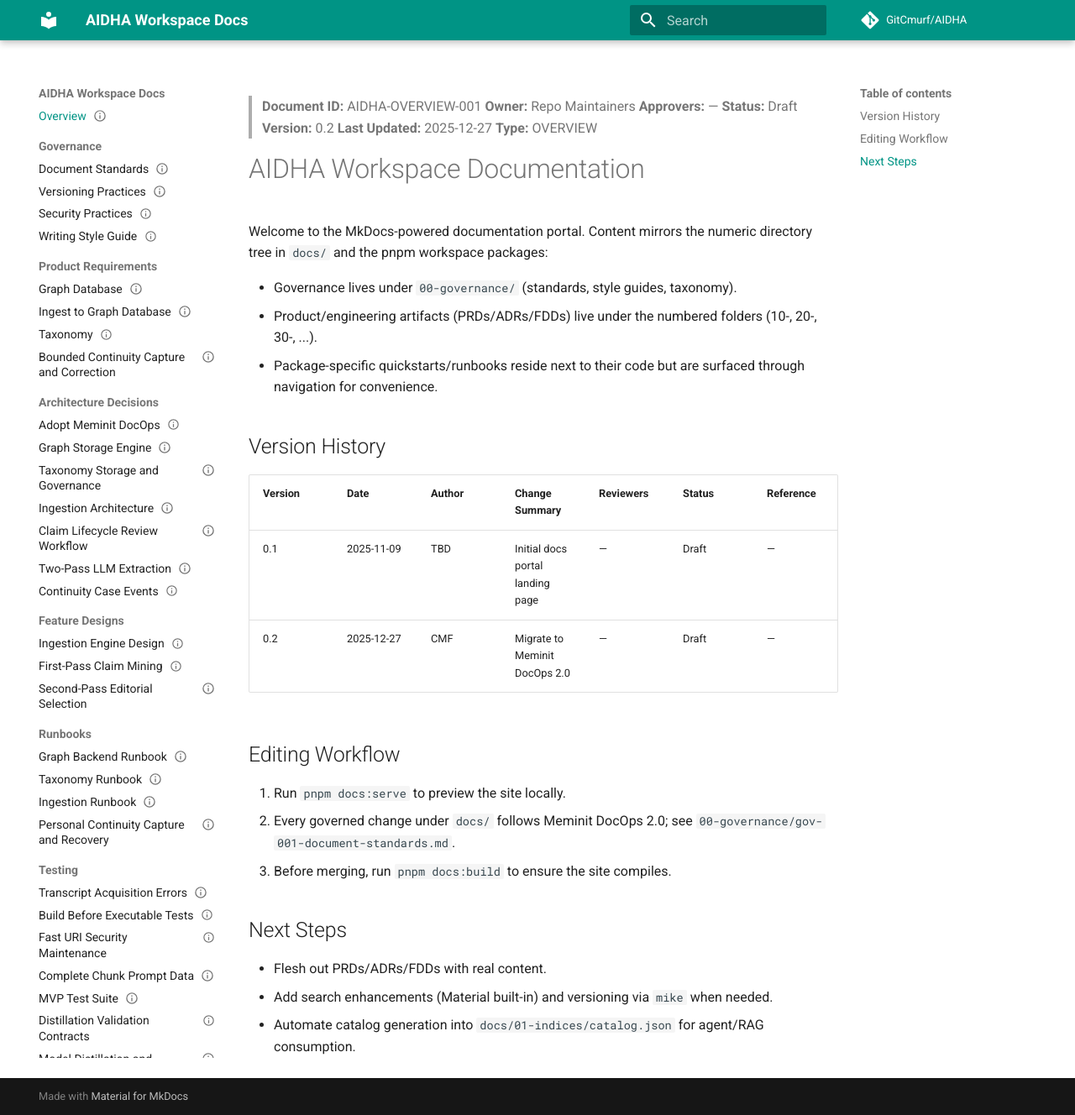
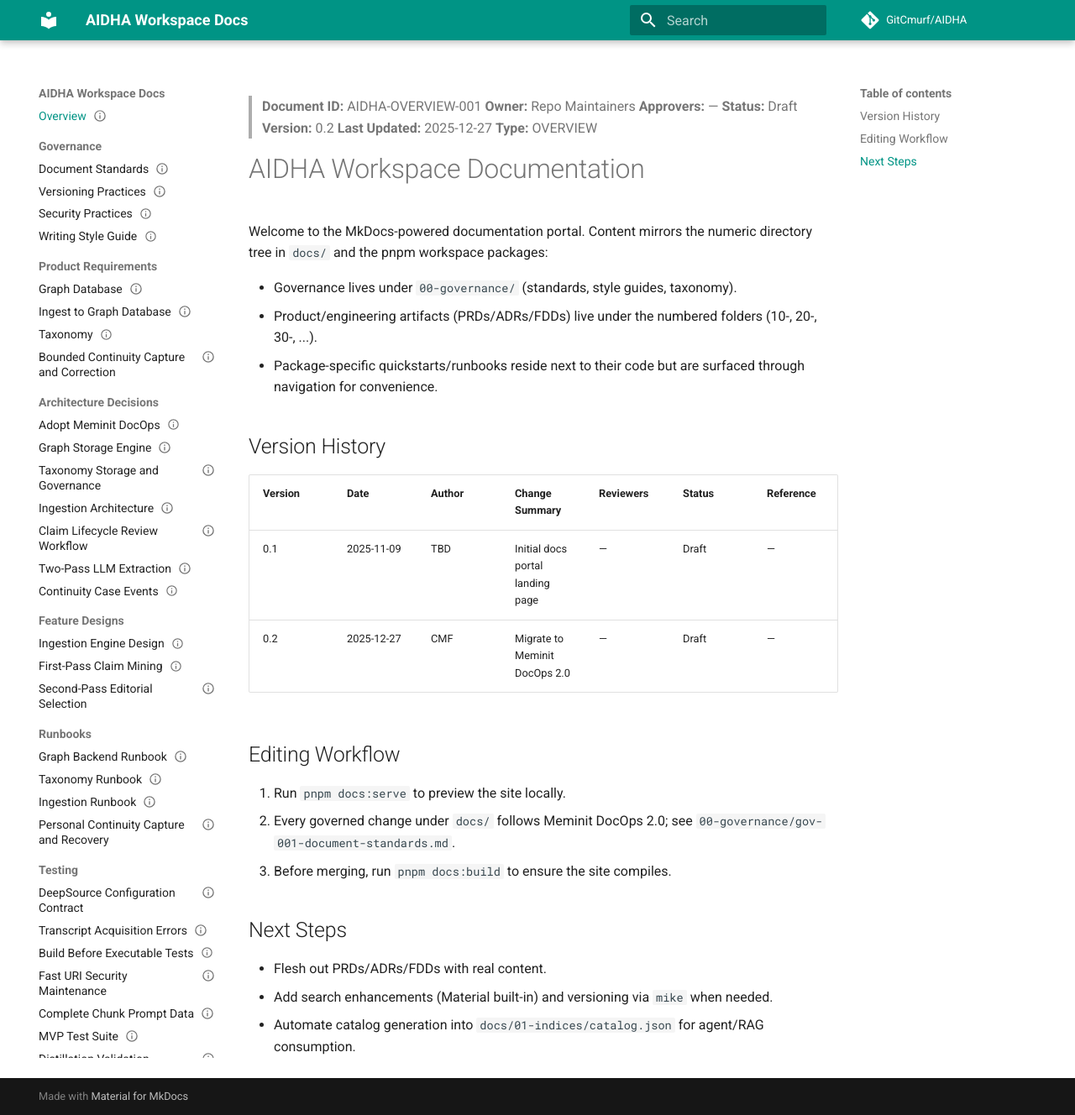
Before and after one commit to GitCmurf/AIDHA, an MkDocs documentation site: the page built from docs/index.md, in a window 1280 px wide and 1328 px high. Shown: the whole window at 84% size. Built offline with MkDocs 1.6.1 and Material for MkDocs 9.7.7, drawn with Linux system fonts in a browser that asks for light colours; comment, search, counter and statistics services are not loaded; the version menu is left out.

Commit message:
docs: expose the analyser contract in site navigation

```diff
--- a/mkdocs.yml
+++ b/mkdocs.yml
@@ -33,6 +33,7 @@ nav:
       - Ingestion Runbook: 50-runbooks/runbook-003-youtube-ingestion.md
       - Personal Continuity Capture and Recovery: 50-runbooks/runbook-014-personal-continuity.md
   - Testing:
+      - DeepSource Configuration Contract: 55-testing/testing-105-deepsource-config-contract.md
       - Transcript Acquisition Errors: 55-testing/testing-077-transcript-acquisition-errors.md
       - Build Before Executable Tests: 55-testing/testing-095-executable-test-builds.md
       - Fast URI Security Maintenance: 55-testing/testing-064-fast-uri-security-maintenance.md
```
